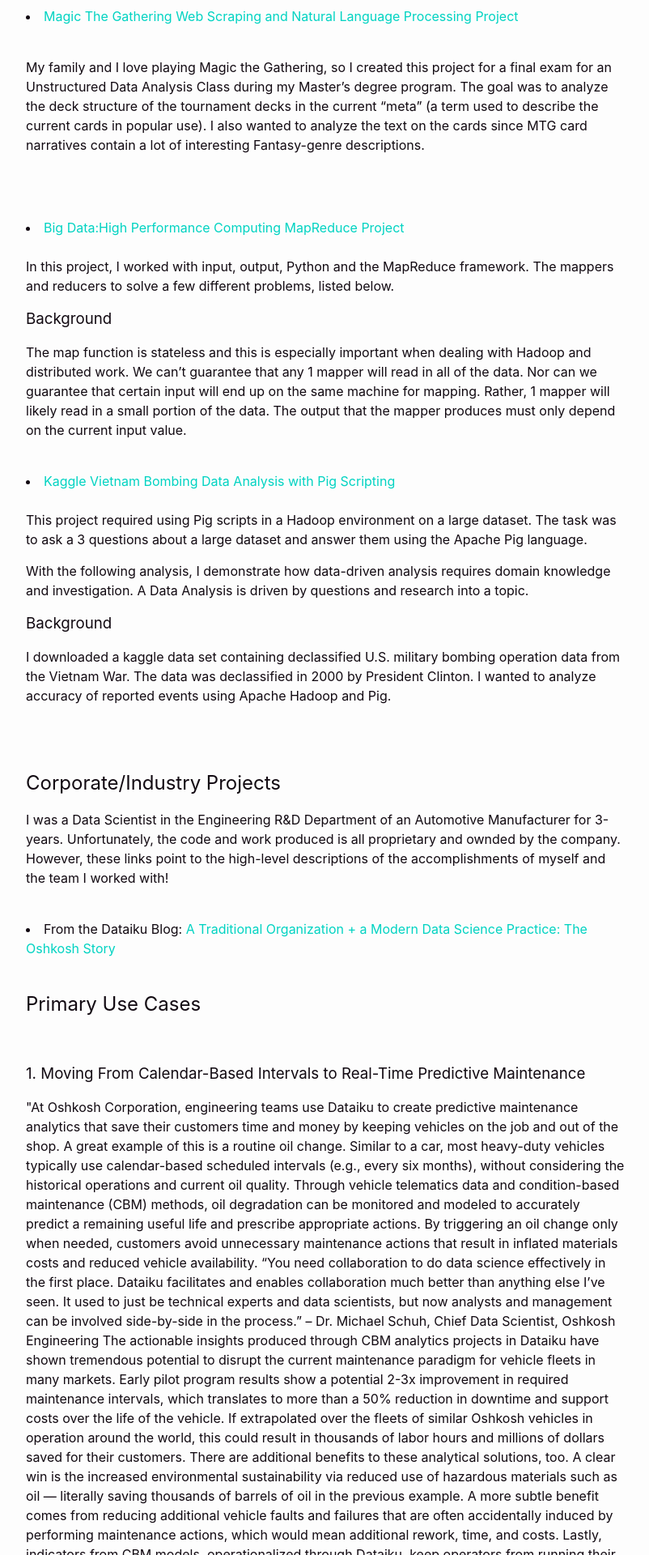
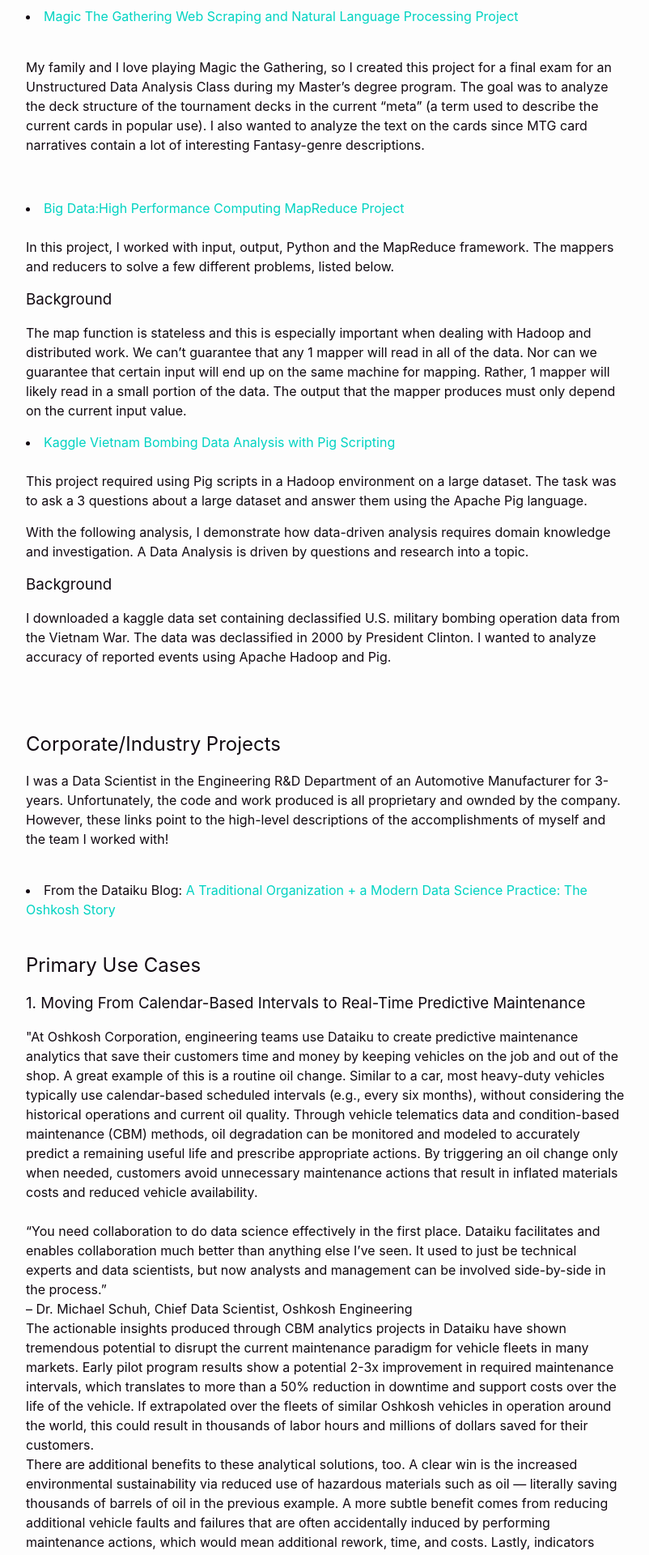
Before and after one commit to MKS310/datalabnotes, a Jekyll site: the page built from index.markdown, in a window 1280 px wide. Shown: the part 999-2919 px from the top of the page at 81% size, without its empty margins (238-1040 px from the left). Built offline with Jekyll 4.4.1, drawn with Linux system fonts in a browser that asks for light colours.

Commit message:
Update Project Homepage

```diff
--- a/index.markdown
+++ b/index.markdown
@@ -48,13 +48,13 @@ Schweihs, Margaret. "Methods for Analyzing a Wireless Network via Customer Mobil
 
 My family and I love playing Magic the Gathering, so I created this project for a final exam for an Unstructured Data Analysis Class during my Master's degree program. The goal was to analyze the deck structure of the tournament decks in the current "meta" (a term used to describe the current cards in popular use). I also wanted to analyze the text on the cards since MTG card narratives contain a lot of interesting Fantasy-genre descriptions.
 
-<br><br>
+<br>
 <li><a href="https://github.com/MKS310/Hadoop_Project_2/blob/master/README.md">Big Data:High Performance Computing MapReduce Project</a></li><br>
 In this project, I worked with input, output, Python and the MapReduce framework. The mappers and reducers to solve a few different problems, listed below.
 
 ### Background
 The map function is stateless and this is especially important when dealing with Hadoop and distributed work. We can’t guarantee that any 1 mapper will read in all of the data. Nor can we guarantee that certain input will end up on the same machine for mapping. Rather, 1 mapper will likely read in a small portion of the data. The output that the mapper produces must only depend on the current input value.
-<br><br>
+<br>
 
 <li><a href="https://github.com/MKS310/Kaggle_Vietnam_Bombing/blob/master/README.md">Kaggle Vietnam Bombing Data Analysis with Pig Scripting</a></li><br>
 This project required using Pig scripts in a Hadoop environment on a large dataset. The task was to ask a 3 questions about a large dataset and answer them using the Apache Pig language.
@@ -73,18 +73,17 @@ I was a Data Scientist in the Engineering R&D Department of an Automotive Manufa
 <br>
 
 ## Primary Use Cases
-<br>
 
 ### 1. Moving From Calendar-Based Intervals to Real-Time Predictive Maintenance
 <quote>
 "At Oshkosh Corporation, engineering teams use Dataiku to create predictive maintenance analytics that save their customers time and money by keeping vehicles on the job and out of the shop. A great example of this is a routine oil change. Similar to a car, most heavy-duty vehicles typically use calendar-based scheduled intervals (e.g., every six months), without considering the historical operations and current oil quality. Through vehicle telematics data and condition-based maintenance (CBM) methods, oil degradation can be monitored and modeled to accurately predict a remaining useful life and prescribe appropriate actions. By triggering an oil change only when needed, customers avoid unnecessary maintenance actions that result in inflated materials costs and reduced vehicle availability.
-</quote><quote>
+</quote><br><quote>
 “You need collaboration to do data science effectively in the first place. Dataiku facilitates and enables collaboration much better than anything else I’ve seen. It used to just be technical experts and data scientists, but now analysts and management can be involved side-by-side in the process.”
-</quote><quote>
+</quote><br><quote>
 – Dr. Michael Schuh, Chief Data Scientist, Oshkosh Engineering
-</quote><quote>
+</quote><br><quote>
 The actionable insights produced through CBM analytics projects in Dataiku have shown tremendous potential to disrupt the current maintenance paradigm for vehicle fleets in many markets. Early pilot program results show a potential 2-3x improvement in required maintenance intervals, which translates to more than a 50% reduction in downtime and support costs over the life of the vehicle. If extrapolated over the fleets of similar Oshkosh vehicles in operation around the world, this could result in thousands of labor hours and millions of dollars saved for their customers.
-</quote><quote>
+</quote><br><quote>
 There are additional benefits to these analytical solutions, too. A clear win is the increased environmental sustainability via reduced use of hazardous materials such as oil — literally saving thousands of barrels of oil in the previous example. A more subtle benefit comes from reducing additional vehicle faults and failures that are often accidentally induced by performing maintenance actions, which would mean additional rework, time, and costs. Lastly, indicators from CBM models, operationalized through Dataiku, keep operators from running their vehicles to critical failures while in use, preventing additional incidents that could be potentially dangerous and much more costly to repair."
 </quote>
 <br>
@@ -93,8 +92,8 @@ There are additional benefits to these analytical solutions, too. A clear win is
 <br>
 <quote>
 "The concept for Condition Based Maintenance is to continuously assess actual vehicle condition through sensors, observations, and portable devices to provide evidence maintenance is needed. While CBM establishes the ability to measure vehicle conditions, CBM+ provides recommendations for optimizing maintenance schedules and strategies with the overall goal of reduced life cycle costs and improved readiness.
-</quote><quote>
+</quote><br><quote>
 Oshkosh has applied CBM and CBM+ methodologies to numerous defense platforms including UK WT, FMTV A1P2, PLS, and JLTV in addition to Commercial fleets including JLG® Lifts, Pierce® Fire Trucks, and McNeilus® Cement Mixers. Oshkosh is leveraging the capabilities established as a whole to advance CBM technology and predictive and prognostic applications within all Oshkosh products.
-</quote><quote>
+</quote><br><quote>
 Oshkosh is committed to advancing CBM and CBM+ technologies within the tactical wheeled vehicle community. Although CBM is mostly associated with vehicles, Oshkosh is also applying this capability to manufacturing equipment. As manufacturing technology continues to evolve, the importance of understanding equipment conditions becomes increasingly critical. Oshkosh has applied CBM to torque tools and programmable logic controllers to monitor critical conditions and conditions that are difficult to measure manually."
 </quote><br>
```
